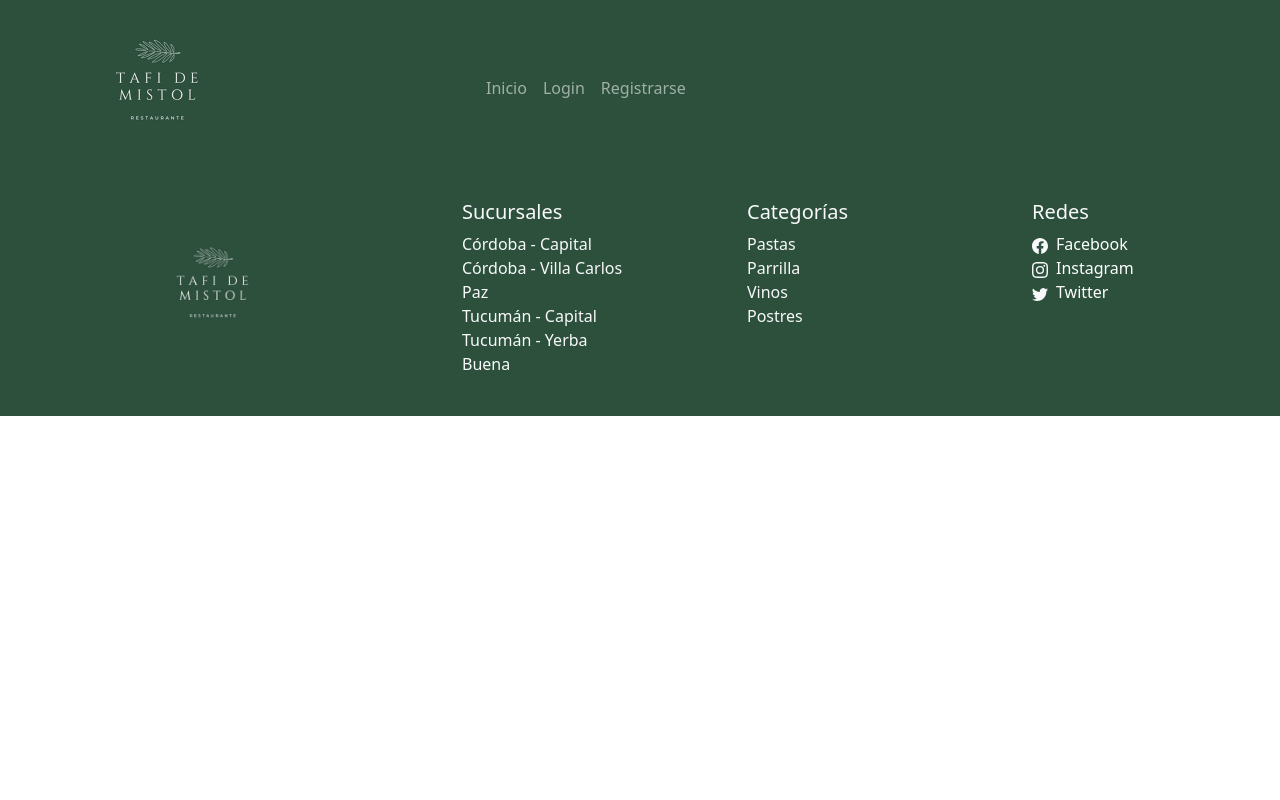
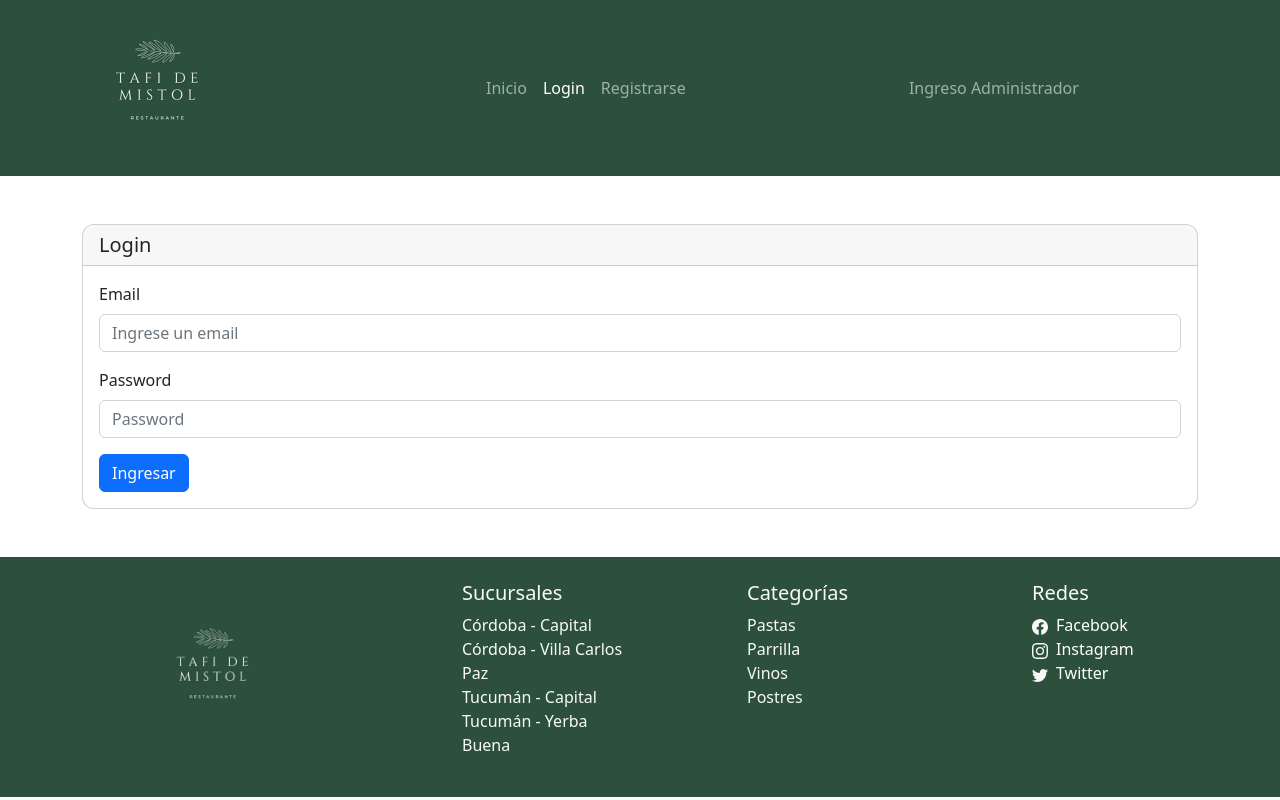
Before and after one commit to gonzalogg94/restaurantFront, a React (Create React App) app: page /loginCliente in a window 1280 px wide. Built offline with nearby package versions, Linux system fonts and the light colour scheme; a web font is replaced by a local one.

Commit message:
Agregada la lógica de login de los clientes

```diff
--- a/src/App.jsx
+++ b/src/App.jsx
@@ -11,8 +11,10 @@ import Footer from './components/common/Footer';
 import Menu from './components/common/Menu';
 import DetalleProducto from './components/views/DetalleProducto';
 import Registro from './components/views/Registro';
+import AdminClientes from './components/views/AdminClientes';
 import AdminUsuarios from './components/views/AdminUsuarios';
-import Login from './components/views/Login';
+import LoginCliente from './components/views/LoginCliente';
+import LoginUsuario from './components/views/LoginUsuario';
 import { useState } from 'react';
 import ListaEntradas from './components/views/ListaEntradas';
 import ListaPlatoPrincipal from './components/views/ListaPlatoPrincipal';
@@ -22,6 +24,13 @@ import ListaAperitivos from './components/views/ListaAperitivos';
 import Carta from './components/views/carta/Carta';
 
 function App() {
+  const cliente = JSON.parse(localStorage.getItem("tokenCliente")) || [];
+  const [clienteLogueado, setClienteLogueado] = useState(cliente);
+
+  const saludoCliente = JSON.parse(localStorage.getItem("saludoCliente")) || [];
+  const [saludoNavbarCliente, setSaludoNavbarCliente] = useState(saludoCliente);
+
+
   const usuario = JSON.parse(localStorage.getItem("tokenUsuario")) || [];
   const [usuarioLogueado, setUsuarioLogueado] = useState(usuario);
 
@@ -30,7 +39,10 @@ function App() {
 
   return (
  <BrowserRouter>
- <Menu saludoNavbar={saludoNavbar} setSaludoNavbar={setSaludoNavbar} usuarioLogueado={usuarioLogueado} setsetUsuarioLogueado={setUsuarioLogueado}></Menu>
+ <Menu
+ saludoNavbarCliente={saludoNavbarCliente} setSaludoNavbarCliente={setSaludoNavbarCliente} clienteLogueado={clienteLogueado} setClienteLogueado={setClienteLogueado}
+ saludoNavbar={saludoNavbar} setSaludoNavbar={setSaludoNavbar} usuarioLogueado={usuarioLogueado} setUsuarioLogueado={setUsuarioLogueado}>
+ </Menu>
  <Routes>
  <Route exact path='/' element={<Inicio></Inicio>}></Route>
  <Route exact path='/nosotros' element={<Nosotros></Nosotros>} />
@@ -46,8 +58,11 @@ function App() {
  <Route exact path='/detalles/producto/:id' element={<DetalleProducto></DetalleProducto>} />
  <Route exact path='/administrador/editarProd' element={<EditarProducto/>} />
  <Route exact path='/registro' element={<Registro/>} />
+ <Route exact path='/adminClientes' element={<AdminClientes/>} />
  <Route exact path='/adminUsuarios' element={<AdminUsuarios/>} />
- <Route exact path='/login' element={<Login setUsuarioLogueado={setUsuarioLogueado} setSaludoNavbar={setSaludoNavbar}/>} />
+ <Route exact path='/loginCliente' element={<LoginCliente setClienteLogueado={setClienteLogueado} setSaludoNavbarCliente={setSaludoNavbarCliente}/>} />
+ <Route exact path='/loginUsuario' element={<LoginUsuario setUsuarioLogueado={setUsuarioLogueado} setSaludoNavbar={setSaludoNavbar}/>} />
+
  </Routes>
  <Footer></Footer>
  </BrowserRouter>
--- a/src/components/common/Menu.jsx
+++ b/src/components/common/Menu.jsx
@@ -4,9 +4,18 @@ import { useNavigate } from "react-router-dom";
 import logo from "../../components/img/Logo.png";
 import "../../components/style.css";
 
-const Menu = ({saludoNavbar, setSaludoNavbar, usuarioLogueado, setUsuarioLogueado}) => {
+const Menu = ({saludoNavbarCliente, setSaludoNavbarCliente, clienteLogueado, setClienteLogueado, saludoNavbar, setSaludoNavbar, usuarioLogueado, setUsuarioLogueado}) => {
 
   const navegar = useNavigate()
+
+const logoutCliente  =  ()=>{
+  //norrar el localstorage
+  navegar("/");
+  localStorage.removeItem("tokenCliente");
+  localStorage.removeItem("saludoCliente");
+  setClienteLogueado({});
+  setSaludoNavbarCliente("");
+}
 
   const logout = ()=>{
   //norrar el localstorage
@@ -27,13 +36,45 @@ const Menu = ({saludoNavbar, setSaludoNavbar, usuarioLogueado, setUsuarioLoguead
           <Navbar.Toggle aria-controls="basic-navbar-nav" />
           <Navbar.Collapse>
           <div className="text-light px-5 py-2">
-              {saludoNavbar}
+              {saludoNavbarCliente}
             </div>
 
             <Nav className="me-auto text-center">
               <NavLink end className="nav-item nav-link" to="/">
                 Inicio
               </NavLink>
+              {clienteLogueado.email ? (
+                <>
+            <NavLink end className="nav-item nav-link" to="/carta">
+              Nuestra Carta
+            </NavLink>
+             <NavLink end className="nav-item nav-link" to="/adminClientes">
+              Tu pedido
+            </NavLink>
+            <Button variant="danger" onClick={logoutCliente}>
+                Logout
+              </Button>
+                </>
+              ) : (
+                <>
+                <NavLink end className="nav-item nav-link" to="/loginCliente">
+                Login
+              </NavLink>
+              <NavLink end className="nav-item nav-link" to="/registro">
+                Registrarse
+              </NavLink>
+                </>
+              )
+              }
+            </Nav>
+
+          </Navbar.Collapse>
+          <Navbar.Collapse>
+          <div className="text-light px-5 py-2">
+              {saludoNavbar}
+            </div>
+
+            <Nav className="me-auto text-center">
               {usuarioLogueado.email ? (
                 <>
                 <NavLink end className="nav-item nav-link" to="/administrador">
@@ -48,11 +89,8 @@ const Menu = ({saludoNavbar, setSaludoNavbar, usuarioLogueado, setUsuarioLoguead
                 </>
               ) : (
                 <>
-                <NavLink end className="nav-item nav-link" to="/login">
-                Login
-              </NavLink>
-              <NavLink end className="nav-item nav-link" to="/registro">
-                Registrarse
+                <NavLink end className="nav-item nav-link" to="/loginUsuario">
+                Ingreso Administrador
               </NavLink>
                 </>
               )
--- a/src/components/helpers/queries.js
+++ b/src/components/helpers/queries.js
@@ -140,7 +140,7 @@ const URLclientes = "http://localhost:4000/apirestaurante/cl/clientes";
 // const URL = "http://localhost:3004/usuarios";
 
 //muestra usuarios
-export const consultarClientsAPI = async () => {
+export const consultarClientesAPI = async () => {
   try {
     const respuesta = await fetch(URLclientes);
     const listaClientes = await respuesta.json();
--- /dev/null
+++ b/src/components/views/AdminClientes.jsx
@@ -0,0 +1,22 @@
+import { Container } from "react-bootstrap";
+
+
+
+const AdminClientes = () => {
+
+
+    return (
+        <section className="colorFondo fuente">
+        <Container className="py-5">
+          <div>
+            <h2 className="display-3 text-center by-5 text-light">
+              Mi pedido
+            </h2>
+
+          </div>
+        </Container>
+      </section>
+    );
+};
+
+export default AdminClientes;
--- a/src/components/views/LoginCliente.jsx
+++ b/src/components/views/LoginCliente.jsx
@@ -1,10 +1,10 @@
 import { Form, Button, Container, Card } from "react-bootstrap";
 import { useNavigate } from 'react-router-dom';
 import Swal from 'sweetalert2';
-import { login } from '../helpers/queries';
+import { loginClientes } from '../helpers/queries';
 import { useForm } from 'react-hook-form';
 
-const Login = ({setUsuarioLogueado, setSaludoNavbar}) => {
+const LoginCliente = ({setClienteLogueado, setSaludoNavbarCliente}) => {
 
     const navigate = useNavigate();
 
@@ -16,19 +16,18 @@ const Login = ({setUsuarioLogueado, setSaludoNavbar}) => {
 
       const onSubmit = (data) => {
         console.log(data);
-        login(data).then((respuesta) => {
+        loginClientes(data).then((respuesta) => {
           console.log(respuesta);
           if (respuesta) {
             //almaceno el usuario en el state y localstorage
-            localStorage.setItem("tokenUsuario", JSON.stringify(respuesta));
-            setUsuarioLogueado(respuesta);
-
-            localStorage.getItem("tokenUsuario", JSON.stringify(respuesta));
-            const saludo = "Hola "+respuesta.apellido+", "+respuesta.nombreUsuario+"!!"
-            localStorage.setItem("saludo", JSON.stringify(saludo))
-            setSaludoNavbar(saludo)
+            localStorage.setItem("tokenCliente", JSON.stringify(respuesta));
+            setClienteLogueado(respuesta);
+            localStorage.getItem("tokenCliente", JSON.stringify(respuesta));
+            const saludoCliente = "Hola "+respuesta.apellido+", "+respuesta.nombreCliente+"!!"
+            localStorage.setItem("saludoCliente", JSON.stringify(saludoCliente))
+            setSaludoNavbarCliente(saludoCliente)
             // si el usuario es correcto entonces redirecciono al admin
-            navigate("/menu");
+            navigate("/carta");
           } else {
             Swal.fire(
               "Error",
@@ -84,4 +83,4 @@ const Login = ({setUsuarioLogueado, setSaludoNavbar}) => {
       );
 };
 
-export default Login;
+export default LoginCliente;
--- a/src/components/views/Login.jsx
+++ b/src/components/views/LoginUsuario.jsx
@@ -4,7 +4,7 @@ import Swal from 'sweetalert2';
 import { login } from '../helpers/queries';
 import { useForm } from 'react-hook-form';
 
-const Login = ({setUsuarioLogueado, setSaludoNavbar}) => {
+const LoginUsuario = ({setUsuarioLogueado, setSaludoNavbar}) => {
 
     const navigate = useNavigate();
 
@@ -84,4 +84,4 @@ const Login = ({setUsuarioLogueado, setSaludoNavbar}) => {
       );
 };
 
-export default Login;
+export default LoginUsuario;
--- a/src/components/views/Registro.jsx
+++ b/src/components/views/Registro.jsx
@@ -2,7 +2,7 @@ import { Container } from "react-bootstrap";
 import Form from "react-bootstrap/Form";
 import Button from "react-bootstrap/Button";
 import { useForm } from "react-hook-form";
-import { crearUserAPI } from "../helpers/queries";
+import { crearClientesAPI } from "../helpers/queries";
 import Swal from "sweetalert2";
 import { useNavigate } from "react-router-dom";
 const Registro = () => {
@@ -27,7 +27,7 @@ const Registro = () => {
   const onSubmit = (datos) => {
     console.log(datos);
     console.log("desde el evento onsubmit");
-    crearUserAPI(datos).then((respuesta) => {
+    crearClientesAPI(datos).then((respuesta) => {
       if (respuesta.status === 201){
       Swal.fire("Usuario Generado!","El usuario se creó correctamente","success");
         reset();
@@ -42,13 +42,13 @@ const Registro = () => {
     <section className="colorFondo fuente text-light">
       <Container className="py-5">
         <div>
-          <h2 className="display-3 text-center by-3">Nuevo Usuario</h2>
+          <h2 className="display-3 text-center by-3">Nuevo Cliente</h2>
           <hr />
         </div>
         <div>
           <Form className="by-3" onSubmit={handleSubmit(onSubmit)}>
             <Form.Group className="mb-3" controlId="formNombreUsuario">
-              <Form.Label>Nombre de Usuario</Form.Label>
+              <Form.Label>Nombre de Cliente</Form.Label>
               <Form.Control
                 type="text"
                 placeholder="Nombre"
```
Also changed, not shown: src/components/views/cliente/ItemCliente.jsx (added, +59 -0 lines).
